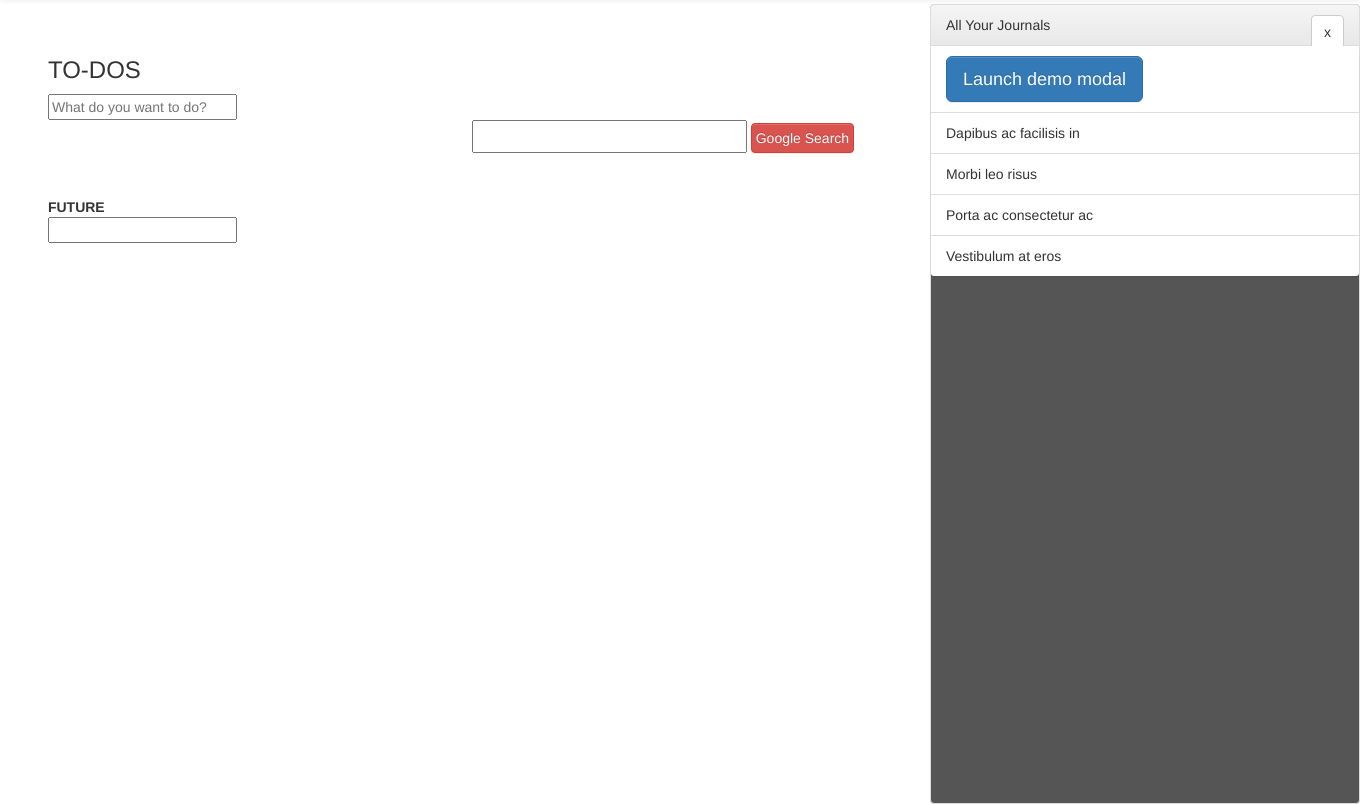
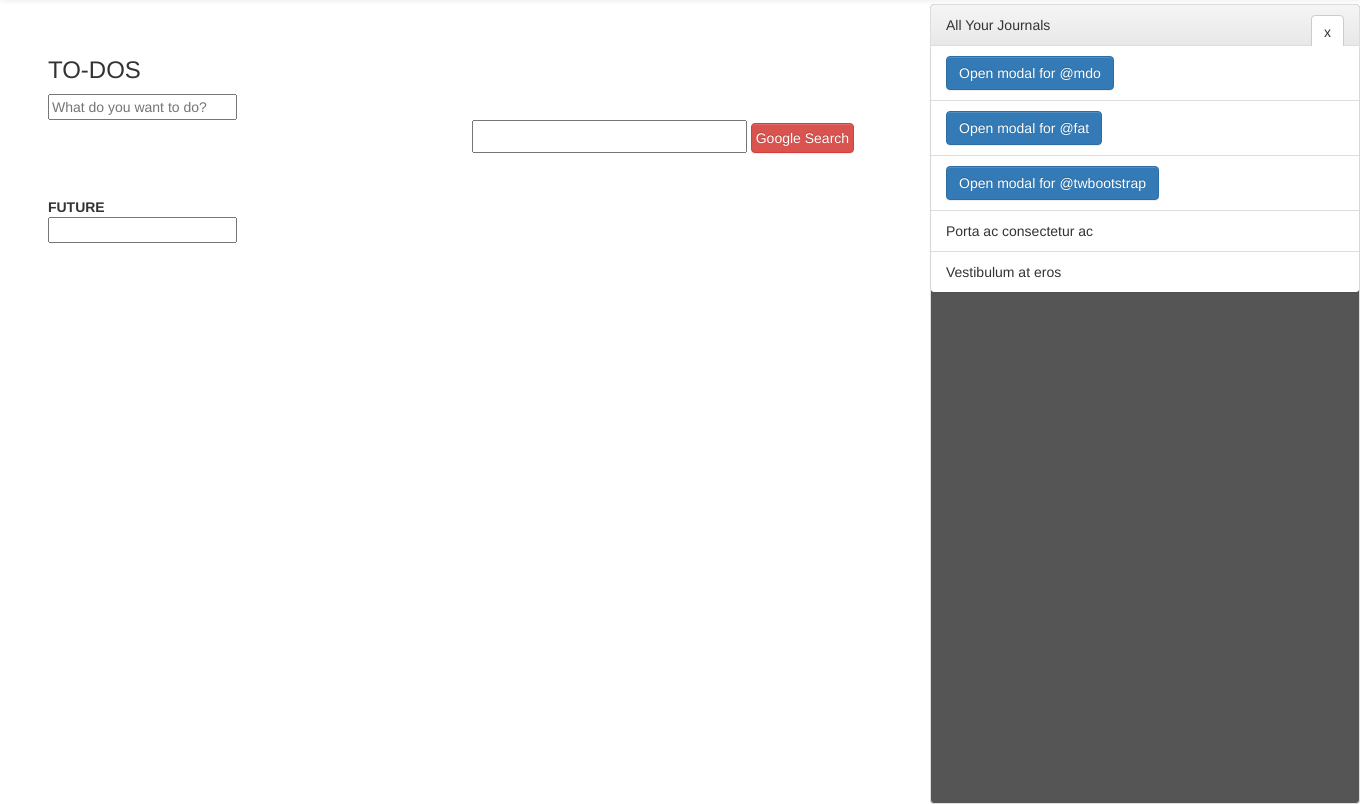
Before and after one commit to soummyaah/lifetab, a Django app: page / in a window 1360 px wide; the page is wider, and only the part inside the window is pictured. Shown: the part 51-855 px from the top of that part. Run offline with Django 3.2, Linux system fonts and the light colour scheme; the visitor is signed in with stand-in values (Sample User, id 1); parts of the project's set-up code (start-up, migrations or seed data) failed here and were passed over; some libraries are stand-ins or nearby versions.

Commit message:
Added modal aal and changed a few settings

```diff
--- a/journal/views.py
+++ b/journal/views.py
@@ -113,6 +113,8 @@ class EntryList(View):
 			return HttpResponse(JsonResponse(data))
 
 class EntryDetail(View):
+	print "Entry Detail Called"
+	pass
 	#Not compelete
 	# def post(self, request):
 	# 	if request.is_ajax():
--- a/templates/lifetab/home.html
+++ b/templates/lifetab/home.html
@@ -22,7 +22,27 @@
         right: 0px;
         top: 55px;
     }
+    .modal-backdrop.in{
+        opacity:0;
+    filter:alpha(opacity=50)
+    }
 </style>
+
+<script type="text/javascript">
+    $('#myModal').on('shown.bs.modal', function () {
+    $('#myInput').focus()
+  })
+
+    $('#exampleModal').on('show.bs.modal', function (event) {
+  var button = $(event.relatedTarget) // Button that triggered the modal
+  var recipient = button.data('whatever') // Extract info from data-* attributes
+  // If necessary, you could initiate an AJAX request here (and then do the updating in a callback).
+  // Update the modal's content. We'll use jQuery here, but you could use a data binding library or other methods instead.
+  var modal = $(this)
+  modal.find('.modal-title').text('New message to ' + recipient)
+  modal.find('.modal-body input').val(recipient)
+})
+</script>
 <div class="navbar navbar-default navbar-fixed-top">
     <div class="container-fluid">
         <!-- <div class="navbar-header"> -->
@@ -34,6 +54,52 @@
     </div>
 </div>
 <div id="wrapper">
+
+<div class="modal fade" id="exampleModal" tabindex="-1" role="dialog" aria-labelledby="exampleModalLabel" aria-hidden="true">
+  <div class="modal-dialog">
+    <div class="modal-content">
+      <div class="modal-header">
+        <button type="button" class="close" data-dismiss="modal" aria-label="Close"><span aria-hidden="true">&times;</span></button>
+        <h4 class="modal-title" id="exampleModalLabel">New message</h4>
+      </div>
+      <div class="modal-body">
+        <form>
+          <div class="form-group">
+            <label for="recipient-name" class="control-label">Recipient:</label>
+            <input type="text" class="form-control" id="recipient-name">
+          </div>
+          <div class="form-group">
+            <label for="message-text" class="control-label">Message:</label>
+            <textarea class="form-control" id="message-text"></textarea>
+          </div>
+        </form>
+      </div>
+      <div class="modal-footer">
+        <button type="button" class="btn btn-default" data-dismiss="modal">Close</button>
+        <button type="button" class="btn btn-primary">Send message</button>
+      </div>
+    </div>
+  </div>
+</div>
+
+    <!-- Modal -->
+<div class="modal fade" id="myModal" tabindex="-1" role="dialog" aria-labelledby="myModalLabel" aria-hidden="true">
+  <div class="modal-dialog">
+    <div class="modal-content">
+      <div class="modal-header">
+        <button type="button" class="close" data-dismiss="modal" aria-label="Close"><span aria-hidden="true">&times;</span></button>
+        <h4 class="modal-title" id="myModalLabel">Modal title</h4>
+      </div>
+      <div class="modal-body">
+        ...
+      </div>
+      <div class="modal-footer">
+        <button type="button" class="btn btn-default" data-dismiss="modal">Close</button>
+        <button type="button" class="btn btn-primary">Save changes</button>
+      </div>
+    </div>
+  </div>
+</div>
     <hr>
     <div class="row" style="padding:2% 2%;">
      	<div id="left-section" class="col-md-4">
@@ -154,35 +220,20 @@
     </div>
 </div>
 
-<!-- Modal -->
-<div class="modal fade" id="myModal" tabindex="-1" role="dialog" aria-labelledby="myModalLabel" aria-hidden="true">
-  <div class="modal-dialog">
-    <div class="modal-content">
-      <div class="modal-header">
-        <button type="button" class="close" data-dismiss="modal" aria-label="Close"><span aria-hidden="true">&times;</span></button>
-        <h4 class="modal-title" id="myModalLabel">Modal title</h4>
-      </div>
-      <div class="modal-body">
-        ...
-      </div>
-      <div class="modal-footer">
-        <button type="button" class="btn btn-default" data-dismiss="modal">Close</button>
-        <button type="button" class="btn btn-primary">Save changes</button>
-      </div>
-    </div>
-  </div>
-</div>
+
+
+
 
 <div class="panel panel-default" id="journals-panel">
     <div class="panel-heading">All Your Journals
         <div class="btn-close btn btn-default" style="float:right;" onclick="close-journals-panel()">x</div>
     </div>
     <ul class="list-group"><!-- <table class="table table-striped"> -->
-        <li class="list-group-item"><button type="button" class="btn btn-primary btn-lg" data-toggle="modal" data-target="#myModal">
-  Launch demo modal
-</button></li>
-        <li class="list-group-item">Dapibus ac facilisis in</li>
-        <li class="list-group-item">Morbi leo risus</li>
+        <li class="list-group-item"><!-- <button type="button" class="btn btn-primary btn-lg" data-toggle="modal" data-target="#myModal" data-whatever="@mdo">
+  Launch demo modal @mdo
+</button> --><button type="button" class="btn btn-primary" data-toggle="modal" data-target="#exampleModal" data-whatever="@mdo">Open modal for @mdo</button></li>
+        <li class="list-group-item"><button type="button" class="btn btn-primary" data-toggle="modal" data-target="#exampleModal" data-whatever="@fat">Open modal for @fat</button></li>
+        <li class="list-group-item"><button type="button" class="btn btn-primary" data-toggle="modal" data-target="#exampleModal" data-whatever="@twbootstrap">Open modal for @twbootstrap</button></li>
         <li class="list-group-item">Porta ac consectetur ac</li>
         <li class="list-group-item">Vestibulum at eros</li>
     <!-- </table>     -->
```
